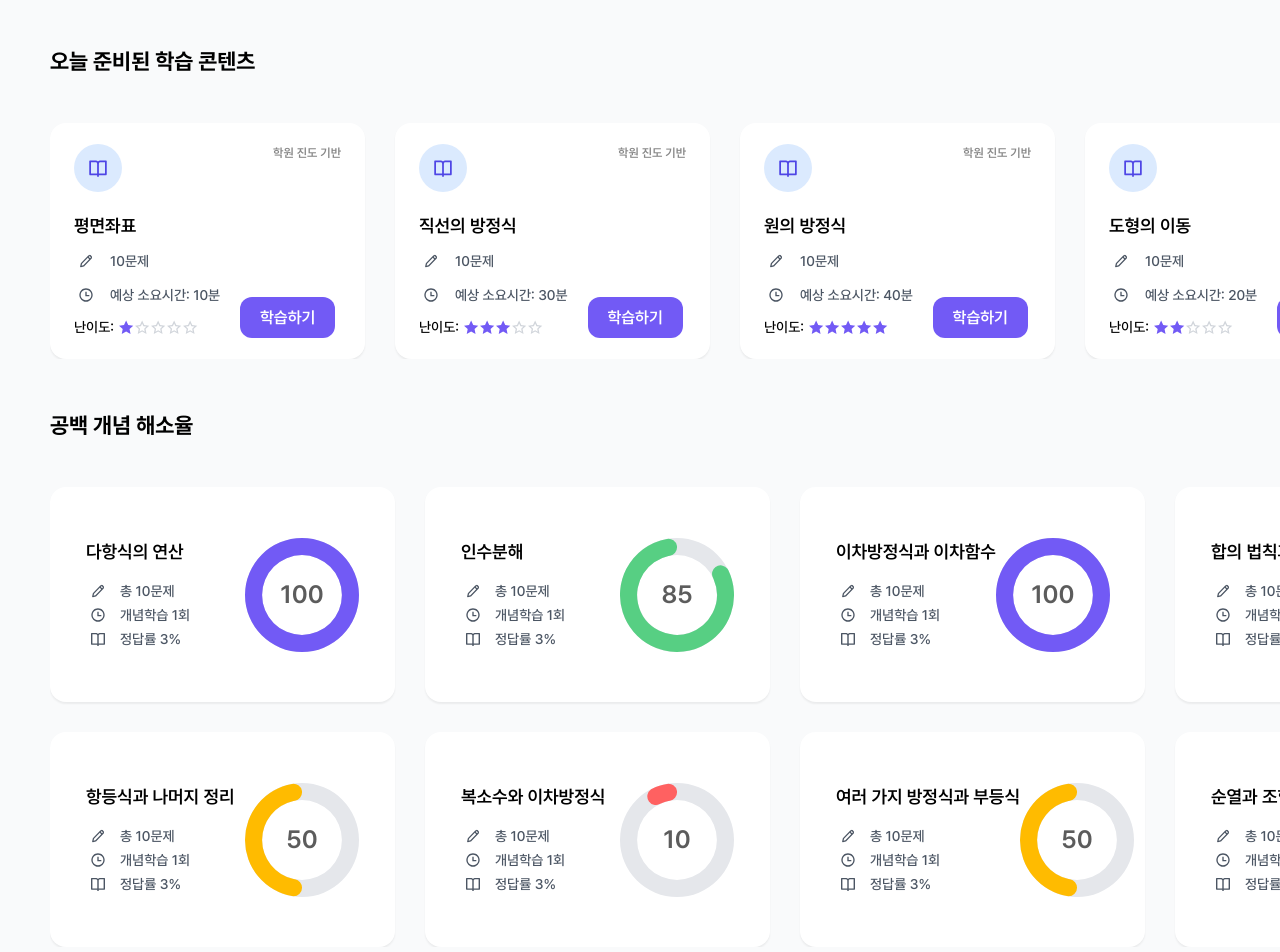
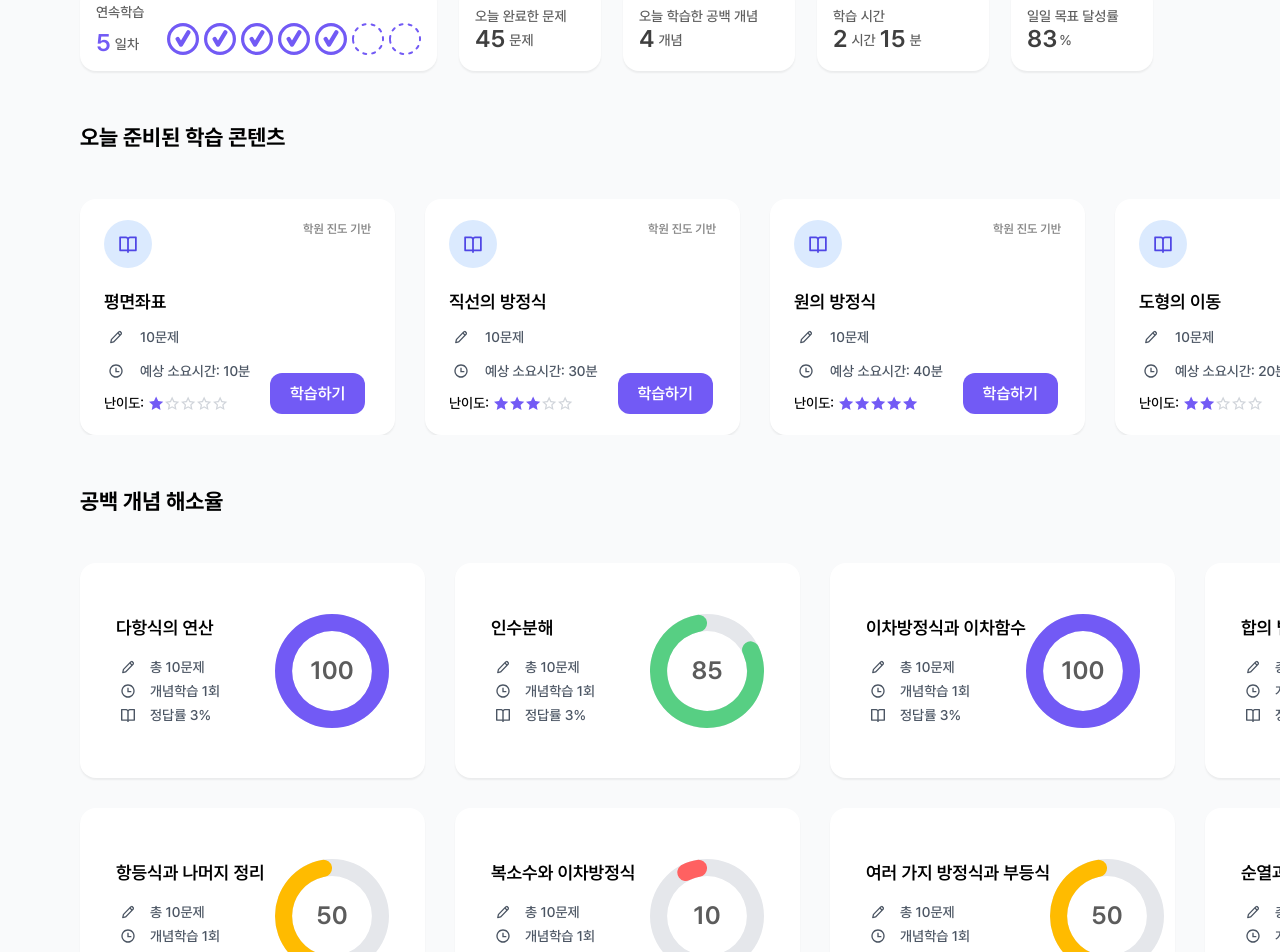
Before and after one commit to chocoboy08/connept, a Next.js app: page /myStudy in a window 1280 px wide. Shown: the part 220-1172 px from the top of the page. Built offline with nearby package versions, Linux system fonts and the light colour scheme.

Commit message:
refactor: 푸터 위치 변경, 내 학습 페이지 main 폴더로 이동, 기타 UI 수정

```diff
--- a/src/app/myStudy/layout.tsx
+++ b/src/app/(afterLogin)/(main)/layout.tsx
@@ -2,13 +2,13 @@ import Flex from "@/components/base/Flex";
 import Footer from "@/components/Footer";
 import React from "react";
 
-export default function MyStudyLayout({
+export default function MainLayout({
   children,
 }: Readonly<{
   children: React.ReactNode;
 }>) {
   return (
-    <Flex direction="column" gap={50} className="bg-background-primary py-13 ">
+    <Flex direction="column" gap={100}>
       {children}
       <Footer />
     </Flex>
--- /dev/null
+++ b/src/app/(afterLogin)/(main)/myStudy/layout.tsx
@@ -0,0 +1,14 @@
+import Flex from "@/components/base/Flex";
+import React from "react";
+
+export default function MyStudyLayout({
+  children,
+}: Readonly<{
+  children: React.ReactNode;
+}>) {
+  return (
+    <Flex direction="column" gap={50} className="bg-background-primary ">
+      {children}
+    </Flex>
+  );
+}
--- a/src/app/myStudy/page.tsx
+++ b/src/app/(afterLogin)/(main)/myStudy/page.tsx
@@ -1,16 +1,15 @@
+import { IconCheckedCircle, IconEmptyCircle } from "@/assets/icons";
 import Box from "@/components/base/Box";
 import Flex from "@/components/base/Flex";
 import Text from "@/components/base/Text";
 import Content from "@/components/Content";
 import EmptyContent from "@/components/EmptyContent";
 import { testContent, testEmptyContent } from "@/constants/mockData";
-import IconCheckedCircle from "../../../public/icons/icon_checked_circle.svg";
-import IconEmptyCircle from "../../../public/icons/icon_empty_circle.svg";
 
 export default function page() {
   return (
-    <Flex direction="column" gap={50} className="pl-[50px] overflow-hidden">
-      <Flex direction="column" gap={12}>
+    <Flex direction="column" gap={50} className="overflow-hidden">
+      <Flex direction="column" gap={12} className="ml-20">
         <Text size={22} weight={600} color="#000">
           안녕하세요, 김민준님!
         </Text>
@@ -24,7 +23,12 @@ export default function page() {
             </Text>
             <Flex gap={28}>
               <Flex align="flex-end" gap={4}>
-                <Text size={24} weight={600} color="#725AF5" height={"24px"}>
+                <Text
+                  size={24}
+                  weight={600}
+                  color="var(--color-main)"
+                  height={"24px"}
+                >
                   5
                 </Text>
                 <Text size={14} weight={400} color="#5E5E5E">
@@ -32,13 +36,13 @@ export default function page() {
                 </Text>
               </Flex>
               <Flex gap={5}>
-                <IconCheckedCircle />
-                <IconCheckedCircle />
-                <IconCheckedCircle />
-                <IconCheckedCircle />
-                <IconCheckedCircle />
-                <IconEmptyCircle />
-                <IconEmptyCircle />
+                <IconCheckedCircle width={32} height={32} />
+                <IconCheckedCircle width={32} height={32} />
+                <IconCheckedCircle width={32} height={32} />
+                <IconCheckedCircle width={32} height={32} />
+                <IconCheckedCircle width={32} height={32} />
+                <IconEmptyCircle width={32} height={32} />
+                <IconEmptyCircle width={32} height={32} />
               </Flex>
             </Flex>
           </Box>
@@ -103,13 +107,13 @@ export default function page() {
         </Flex>
       </Flex>
 
-      <Flex direction="column" gap={45}>
+      <Flex direction="column" gap={45} className="ml-20">
         <Text size={22} weight={700}>
           오늘 준비된 학습 콘텐츠
         </Text>
         <Flex
           gap={30}
-          className="overflow-scroll"
+          className="overflow-scroll -ml-20 pl-20"
           style={{ scrollbarWidth: "none" }}
         >
           {testContent.map((item, idx) => (
@@ -125,12 +129,12 @@ export default function page() {
         </Flex>
       </Flex>
 
-      <Flex direction="column" gap={45}>
+      <Flex direction="column" gap={45} className="ml-20">
         <Text size={22} weight={700}>
           공백 개념 해소율
         </Text>
         <div
-          className="grid grid-rows-2 grid-flow-col gap-[30px] overflow-x-auto overflow-y-hidden"
+          className="grid grid-rows-2 grid-flow-col gap-[30px] overflow-x-auto overflow-y-hidden -ml-20 pl-20"
           style={{ scrollbarWidth: "none", height: 460 }}
         >
           {testEmptyContent.map((item, idx) => (
```
